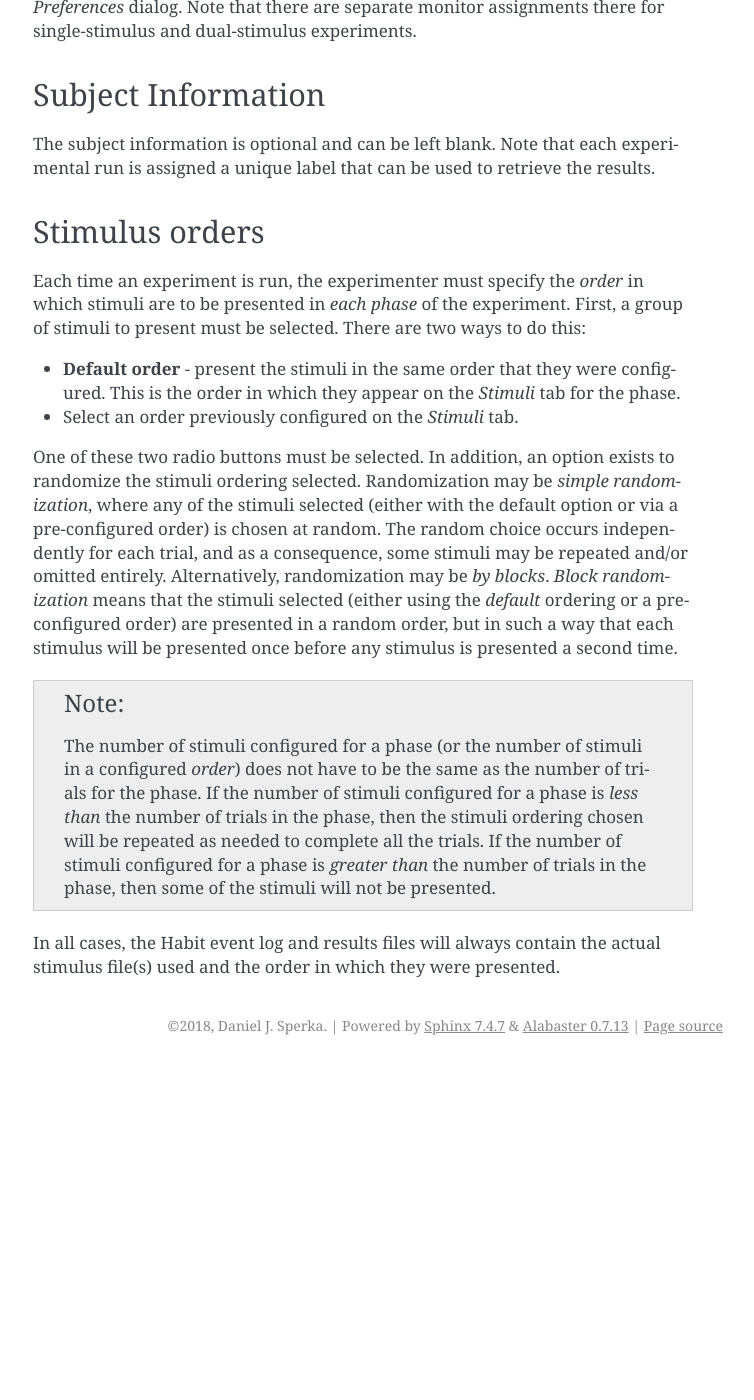
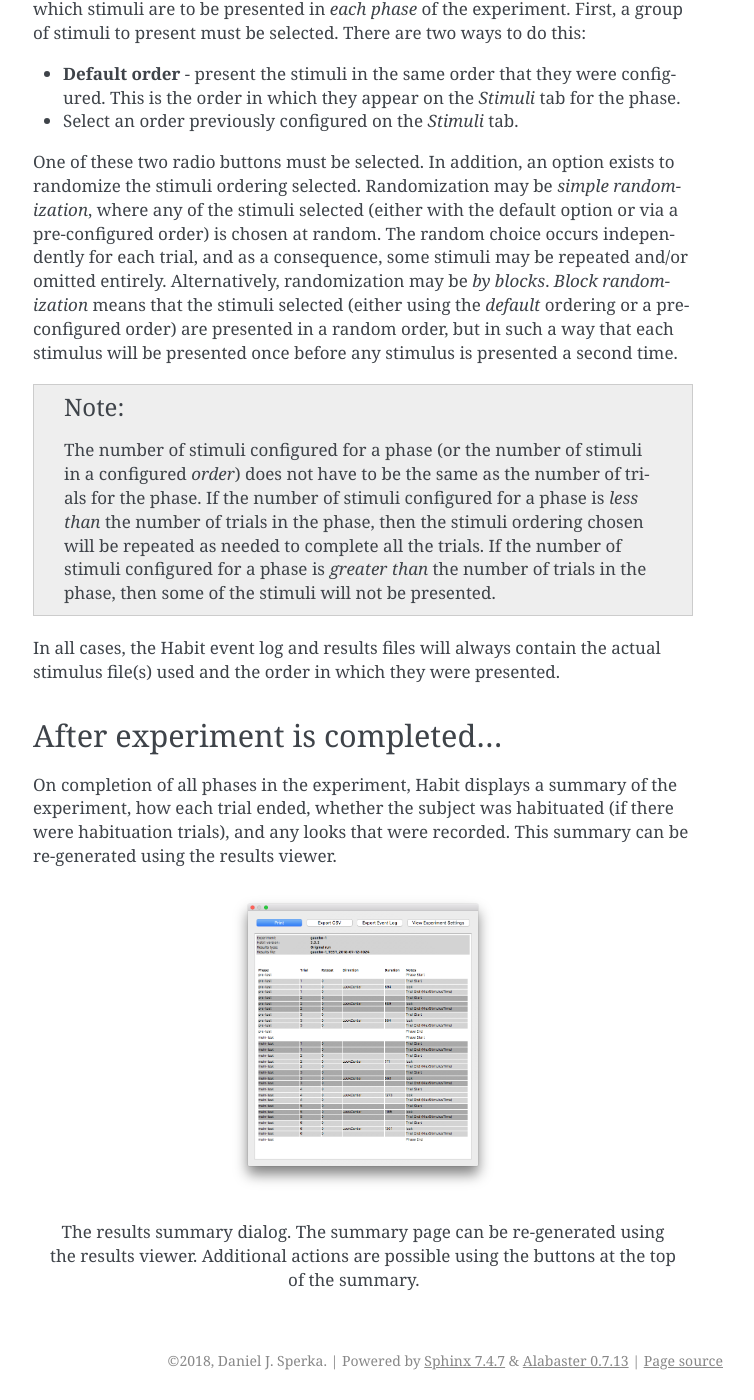
Before and after one commit to djsperka/habit2-docs, a Sphinx documentation site: the page built from source/_running.rst, in a window 1280 px wide and 1400 px high, scrolled down 1721 px. Shown: the whole window, without its empty margins (387-1141 px from the left). Built offline with Sphinx 7.4.7, drawn with Linux system fonts in a browser that asks for light colours; before the commit the page ends 2786 px from its top, so only the background shows below that; some of the changed text lies outside the part shown.

Commit message:
Close to complete first draft.
Still working on results/running sections.

```diff
--- /dev/null
+++ b/source/_results.rst
@@ -0,0 +1,45 @@
+Results
+=======
+
+Habit saves detailed information each time an experiment is run. The experimental results may be accessed through the Habit
+interface by selecting the experiment name, then clicking the Habit Results Explorer tool from the main Habit dialog.
+
+.. figure:: figures/h2-results-1.png
+   :align: center
+   :height: 200px
+
+   To view experiment results, select the experiment name and click the *Results Explorer* tool button.
+
+Once opened, the *Results Explorer* shows a list of available results files. For each experimental run there are two files:
+
+1. A complete results file, with extension *.hab*
+2. A summary results file, in csv format (can be viewed with Excel or Numbers)
+
+.. figure:: figures/h2-results-2.png
+   :align: center
+   :height: 200px
+
+   The *Results Explorer* dialog allows you to view results file(s) for completed experiments.
+
+
+.. note:: Results files are named using the experiment name, subject ID (if any), and the date/time when the experimnent was
+   started
+
+   For example, an experiment named "MyExperiment", run in test mode, and started on May 25, 2018, at 9:15am, would have
+   a results file named *MyExperiment_TEST_2018-05-25-0915.hab*
+
+To view the results for a particular experiment, select the results file (\*.hab) and click the *Open* button (or just double-click
+the results filename).
+
+.. figure:: figures/h2-results-summary.png
+   :align: center
+   :height: 300px
+
+   The results summary displayed at the end of an experimental run. This summary is re-generated and displayed when viewing
+   the results of an experiment using the *Results Explorer* dialog.
+
+CSV Results File
+----------------
+
+Habit also exports a detailed results file in CSV format. This file can be viewed in a spreadsheet program (Microsoft *Excel*,
+or *Numbers* on the Mac).
--- a/source/_running.rst
+++ b/source/_running.rst
@@ -23,13 +23,12 @@
 
 If the experimental configuration passes these checks, the *Run Settings* dialog is displayed.
 
-.. figure:: figures/h2-run-settings.png
+.. figure:: figures/h2-runsettings.png
    :align: center
-   :height: 400px
+   :height: 200px
 
-   The *Run Settings* dialog. The ordering of stimuli to be presented in each phase is specified here. To run in a test
-   mode, where stimuli are displayed in a dialog on the local screen, check the box under the "Testing Options" heading.
-   Notes on the subject and/or observer may be recorded here as well (these are not required).
+   The *Run Settings* dialog for an experiment with two phases.
+
 
 Testing Options
 ---------------
@@ -71,3 +70,18 @@
 
 In all cases, the Habit event log and results files will always contain the actual stimulus file(s) used and the order
 in which they were presented.
+
+
+After experiment is completed...
+--------------------------------
+
+On completion of all phases in the experiment, Habit displays a summary of the experiment, how each trial ended, whether the
+subject was habituated (if there were habituation trials), and any looks that were recorded. This summary can be re-generated
+using the results viewer.
+
+.. figure:: figures/h2-results-summary.png
+   :align: center
+   :height: 300px
+
+   The results summary dialog. The summary page can be re-generated using the results viewer. Additional actions are possible
+   using the buttons at the top of the summary.
--- a/source/index.rst
+++ b/source/index.rst
@@ -17,6 +17,7 @@
    _edit_experiment
    _phases
    _running
+   _results
 
 Habit2 (short for habituation) is a software package for the presentation of visual and auditory stimuli to infants
 and recording looking time (via an observer) to those stimuli. In general, this software is flexible and provides
```
Also changed, not shown: source/figures/h2-results-1.png (added), source/figures/h2-results-2.png (added), source/figures/h2-results-summary.png (added), source/figures/h2-run-settings.png (deleted), source/figures/h2-runsettings.png (added).
